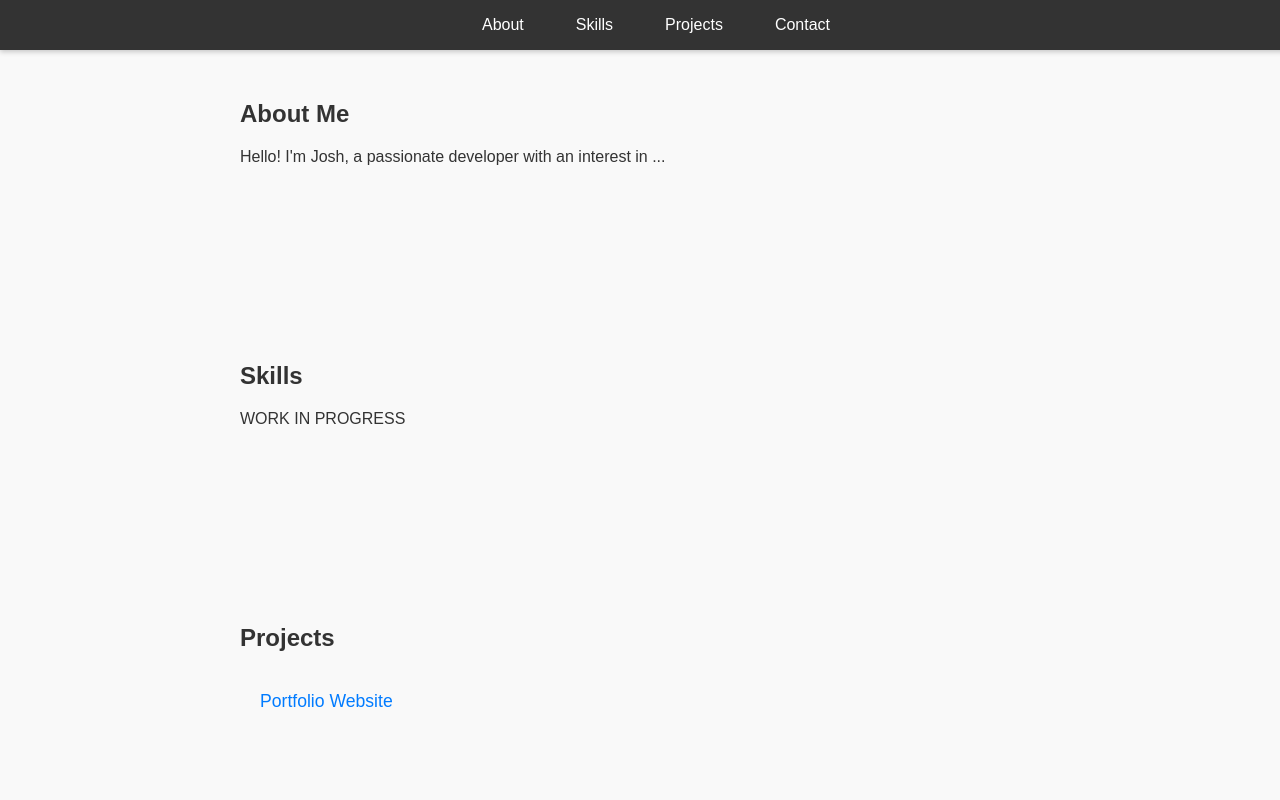
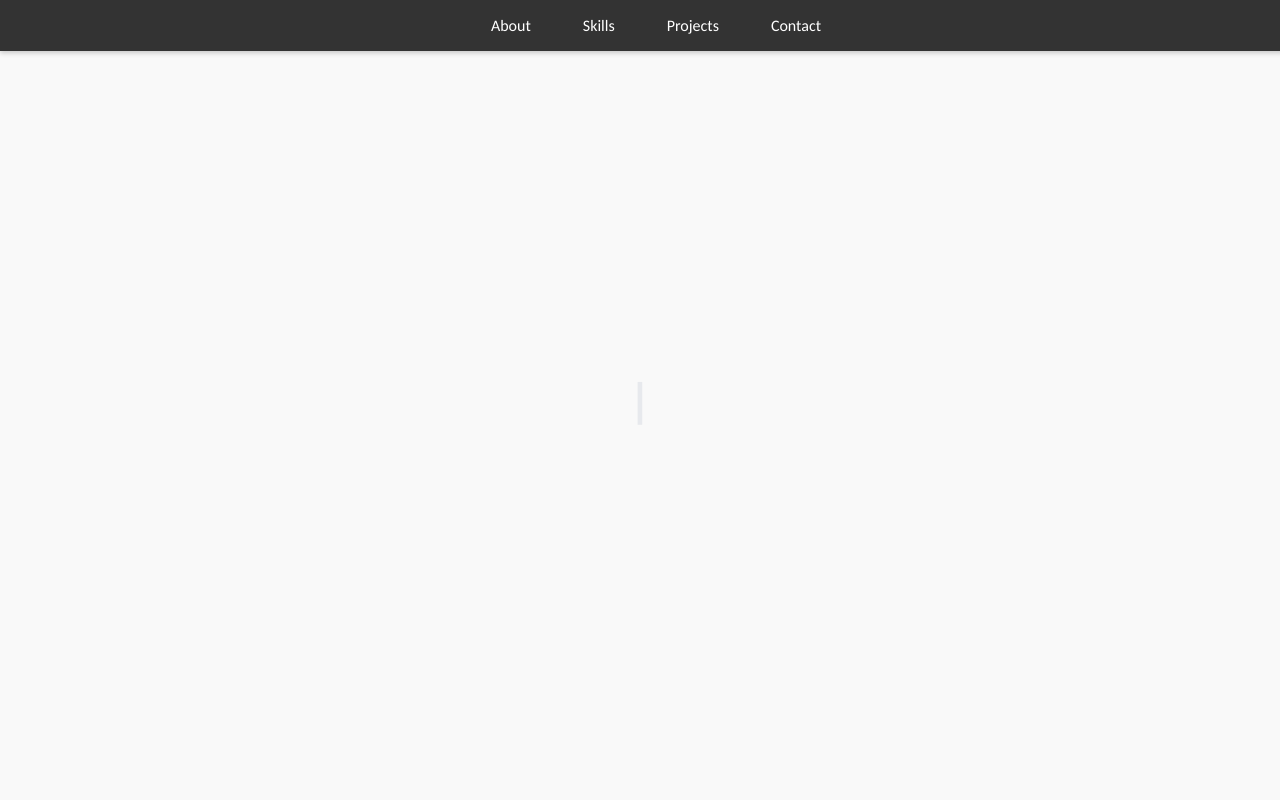
Before and after one commit to Josh-Abbott/Josh-Abbott.github.io, a React (Create React App) app: page / in a window 1280 px wide. Shown: the top 800 px of the page. Built offline with nearby package versions, Linux system fonts and the light colour scheme.

Commit message:
Added initial intro design

```diff
--- a/package.json
+++ b/package.json
@@ -7,10 +7,12 @@
     "@testing-library/jest-dom": "^5.17.0",
     "@testing-library/react": "^13.4.0",
     "@testing-library/user-event": "^13.5.0",
+    "framer-motion": "^12.0.6",
     "react": "^18.3.1",
     "react-dom": "^18.3.1",
     "react-router-dom": "^6.27.0",
     "react-scripts": "5.0.1",
+    "react-typed": "^2.0.12",
     "web-vitals": "^2.1.4"
   },
   "scripts": {
--- /dev/null
+++ b/src/components/Intro.js
@@ -0,0 +1,28 @@
+import React from "react";
+import { ReactTyped } from "react-typed";
+import { motion } from "framer-motion";
+import "../styles/Intro.css";
+
+const Intro = () => {
+    return (
+      <div className="intro-container">
+        <motion.div
+          initial={{ opacity: 0 }}
+          animate={{ opacity: 1 }}
+          transition={{ duration: 1 }}
+        >
+          <h1 className="intro-text">
+            <ReactTyped
+              strings={["Hello, I'm Josh.", ""]}
+              typeSpeed={80}
+              backSpeed={50}
+              backDelay={2000}
+              loop
+            />
+          </h1>
+        </motion.div>
+      </div>
+    );
+  };
+
+  export default Intro;
--- a/src/components/MainPage.js
+++ b/src/components/MainPage.js
@@ -1,25 +1,27 @@
-import React, { lazy, Suspense } from 'react';
-import '../styles/MainPage.css';
+import React, { lazy, Suspense } from "react";
+import Intro from "./Intro";
+import "../styles/MainPage.css";
 
-const About = lazy(() => import('./About'));
-const Skills = lazy(() => import('./Skills'));
-const Projects = lazy(() => import('./Projects'));
-const Contact = lazy(() => import('./Contact'));
+const About = lazy(() => import("./About"));
+const Skills = lazy(() => import("./Skills"));
+const Projects = lazy(() => import("./Projects"));
+const Contact = lazy(() => import("./Contact"));
 
 function MainPage() {
   return (
     <>
+      <Intro />
       <Suspense fallback={<div>Loading...</div>}>
-        <section id="about">
+        <section className="fade-in-section" id="about">
           <About />
         </section>
-        <section id="skills">
+        <section className="fade-in-section" id="skills">
           <Skills />
         </section>
-        <section id="projects">
+        <section className="fade-in-section" id="projects">
           <Projects />
         </section>
-        <section id="contact">
+        <section className="fade-in-section" id="contact">
           <Contact />
         </section>
       </Suspense>
--- /dev/null
+++ b/src/styles/Intro.css
@@ -0,0 +1,32 @@
+.intro-container {
+    height: 100vh;
+    display: flex;
+    flex-direction: column;
+    justify-content: center;
+    align-items: center;
+    text-align: center;
+    background: #f9f9f9;
+    color: #3f5277;
+    font-size: 2rem;
+  }
+
+  .intro-text {
+    font-size: 3rem;
+    font-weight: bold;
+  }
+
+  .scroll-indicator {
+    margin-top: 20px;
+    font-size: 1.5rem;
+    opacity: 0.8;
+    animation: bounce 1.5s infinite;
+  }
+
+  @keyframes bounce {
+    0%, 100% {
+      transform: translateY(0);
+    }
+    50% {
+      transform: translateY(10px);
+    }
+  }
--- a/src/styles/global.css
+++ b/src/styles/global.css
@@ -1,6 +1,7 @@
+@import url('https://fonts.googleapis.com/css2?family=Carlito:ital,wght@0,400;0,700;1,400;1,700&display=swap');
+
 body {
     margin: 0;
-    font-family: Arial, sans-serif;
     background-color: #f9f9f9;
     color: #333;
 }
@@ -14,3 +15,31 @@ html {
     max-width: 800px;
     margin: 0 auto;
 }
+
+* {
+    font-family: 'Carlito', sans-serif;
+}
+
+.carlito-regular {
+    font-family: "Carlito", serif;
+    font-weight: 400;
+    font-style: normal;
+  }
+
+  .carlito-bold {
+    font-family: "Carlito", serif;
+    font-weight: 700;
+    font-style: normal;
+  }
+
+  .carlito-regular-italic {
+    font-family: "Carlito", serif;
+    font-weight: 400;
+    font-style: italic;
+  }
+
+  .carlito-bold-italic {
+    font-family: "Carlito", serif;
+    font-weight: 700;
+    font-style: italic;
+  }
```
Also changed, not shown: 1 other file (tests, documents, lock files or other folders).
